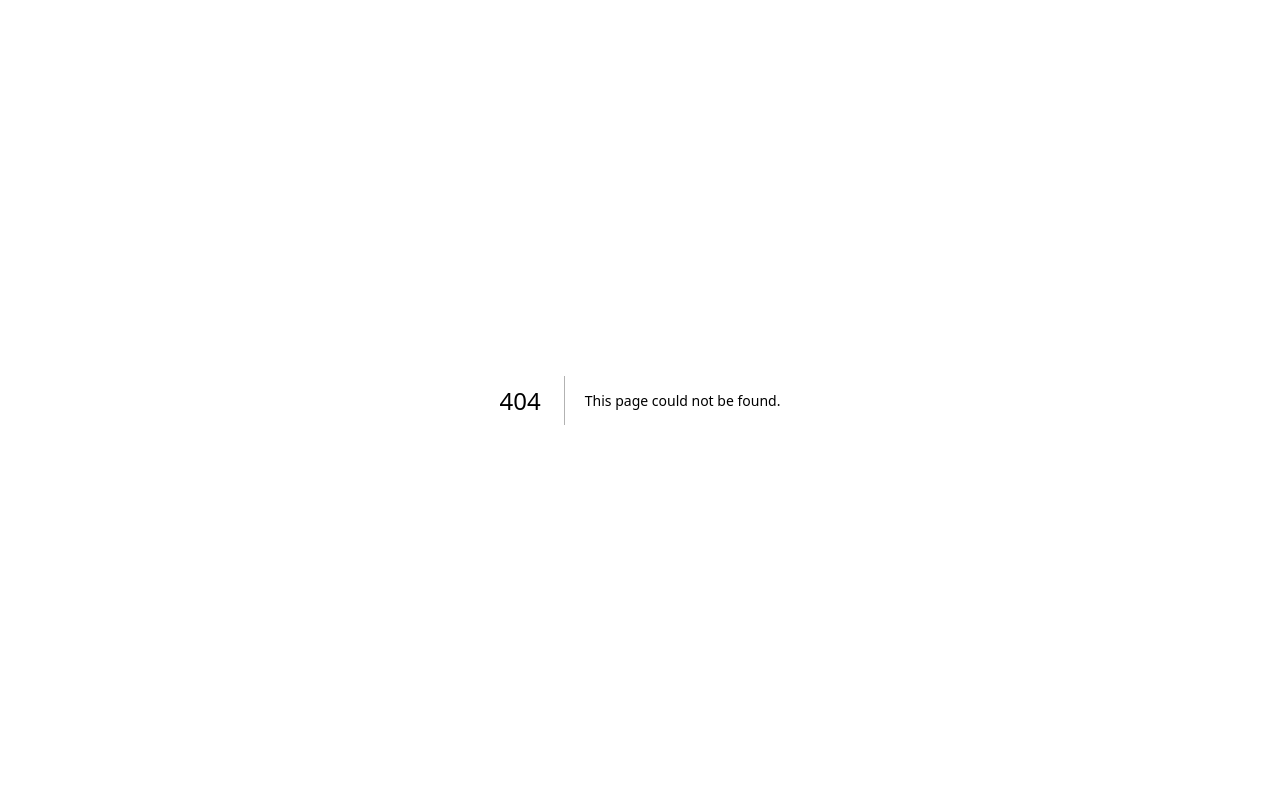
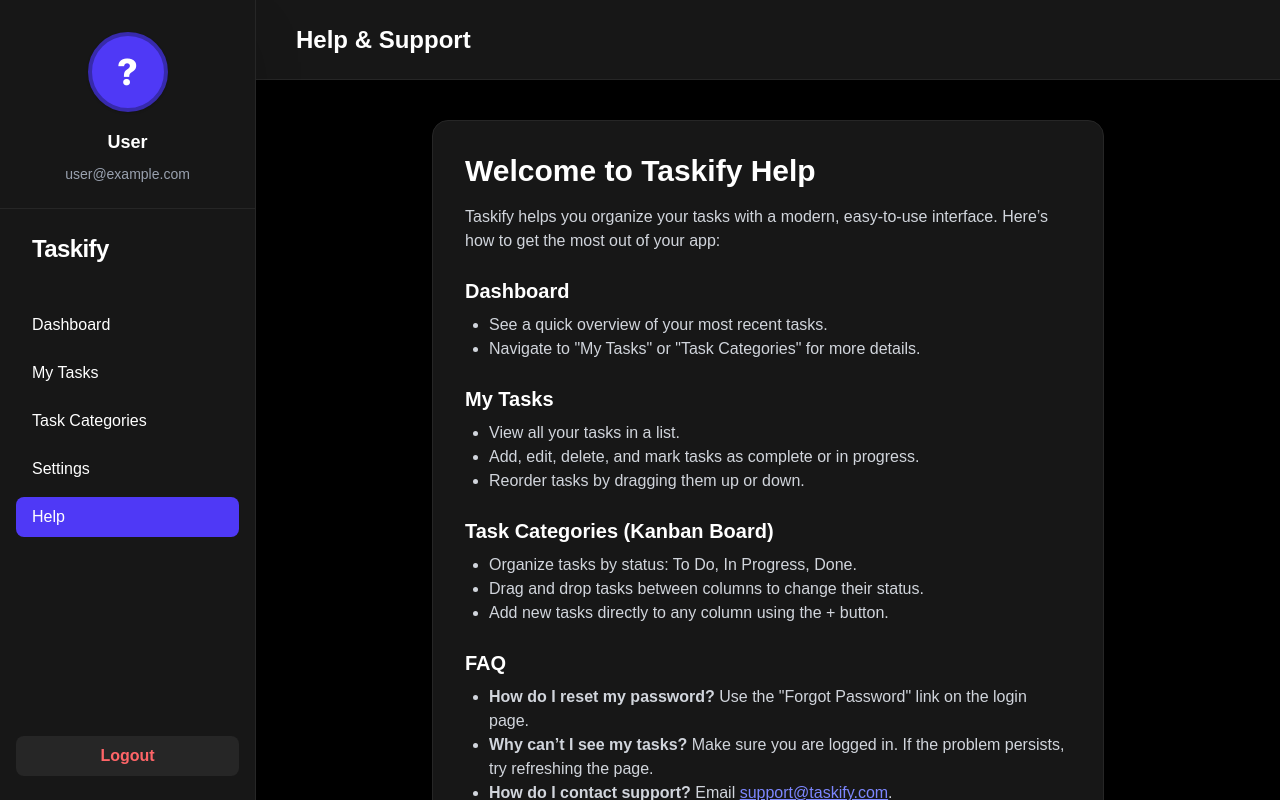
Before and after one commit to MayerS22/Taskify, a Next.js app in the folder taskify/frontend/: page /help in a window 1280 px wide. Before the commit this address had no page. Shown: the top 800 px of the page. Built offline with nearby package versions, Linux system fonts and the light colour scheme.

Commit message:
Add Help page component with sidebar navigation and help content; includes user profile section and FAQ for Taskify application.

```diff
--- /dev/null
+++ b/taskify/frontend/src/app/help/page.tsx
@@ -0,0 +1,84 @@
+"use client";
+import React from "react";
+import Link from "next/link";
+import { useRouter } from "next/navigation";
+
+export default function HelpPage() {
+  const currentTab = 'help';
+  // Dummy user info for sidebar
+  const user = null;
+  const userInitials = "?";
+
+  return (
+    <div className="min-h-screen flex bg-black">
+      {/* Sidebar (reuse from other pages) */}
+      <aside className="w-64 bg-neutral-900 shadow-2xl flex flex-col justify-between h-screen fixed left-0 top-0 z-20 border-r border-neutral-800">
+        <div>
+          <div className="flex flex-col items-center gap-2 pt-8 pb-6 border-b border-neutral-800">
+            <span className="w-20 h-20 rounded-full flex items-center justify-center text-4xl font-extrabold text-white bg-indigo-600 border-4 border-indigo-800 shadow select-none profile-anim transition-transform duration-200" style={{fontFamily: 'Inter, sans-serif'}}>
+              {userInitials}
+            </span>
+            <div className="text-lg font-semibold text-white mt-2">User</div>
+            <div className="text-sm text-gray-400">user@example.com</div>
+          </div>
+          <div className="px-8 py-6 text-2xl font-extrabold text-white tracking-tight">Taskify</div>
+          <nav className="flex flex-col gap-2 mt-4 px-4">
+            <Link href="/homepage" className={`py-2 px-4 rounded-lg font-medium transition sidebar-link ${currentTab === 'dashboard' ? 'bg-indigo-600 text-white' : 'text-white hover:bg-neutral-800'}`}>Dashboard</Link>
+            <Link href="/tasks" className={`py-2 px-4 rounded-lg font-medium transition sidebar-link ${currentTab === 'tasks' ? 'bg-indigo-600 text-white' : 'text-white hover:bg-neutral-800'}`}>My Tasks</Link>
+            <Link href="/categories" className={`py-2 px-4 rounded-lg font-medium transition sidebar-link ${currentTab === 'categories' ? 'bg-indigo-600 text-white' : 'text-white hover:bg-neutral-800'}`}>Task Categories</Link>
+            <Link href="/settings" className={`py-2 px-4 rounded-lg font-medium transition sidebar-link ${currentTab === 'settings' ? 'bg-indigo-600 text-white' : 'text-white hover:bg-neutral-800'}`}>Settings</Link>
+            <Link href="/help" className={`py-2 px-4 rounded-lg font-medium transition sidebar-link ${currentTab === 'help' ? 'bg-indigo-600 text-white' : 'text-white hover:bg-neutral-800'}`}>Help</Link>
+          </nav>
+        </div>
+        <div className="px-4 pb-6">
+          <button
+            onClick={() => {
+              localStorage.removeItem("access_token");
+              window.location.href = "/";
+            }}
+            className="block w-full text-center py-2 rounded-lg font-semibold text-red-400 bg-neutral-800 hover:bg-red-900 transition"
+          >
+            Logout
+          </button>
+        </div>
+      </aside>
+      {/* Main Content Area */}
+      <div className="flex-1 ml-64 flex flex-col min-h-screen">
+        <header className="w-full h-20 bg-neutral-900 shadow flex items-center px-10 border-b border-neutral-800 sticky top-0 z-10">
+          <div className="text-2xl font-bold text-white">Help & Support</div>
+        </header>
+        <main className="flex-1 flex flex-col items-center justify-start p-10 animate-fadeInUp">
+          <div className="max-w-2xl w-full bg-neutral-900 rounded-2xl shadow-2xl border border-neutral-800 p-8 text-white">
+            <h1 className="text-3xl font-bold mb-4">Welcome to Taskify Help</h1>
+            <p className="mb-6 text-gray-300">Taskify helps you organize your tasks with a modern, easy-to-use interface. Here’s how to get the most out of your app:</p>
+            <h2 className="text-xl font-bold mt-6 mb-2">Dashboard</h2>
+            <ul className="list-disc ml-6 mb-4 text-gray-300">
+              <li>See a quick overview of your most recent tasks.</li>
+              <li>Navigate to "My Tasks" or "Task Categories" for more details.</li>
+            </ul>
+            <h2 className="text-xl font-bold mt-6 mb-2">My Tasks</h2>
+            <ul className="list-disc ml-6 mb-4 text-gray-300">
+              <li>View all your tasks in a list.</li>
+              <li>Add, edit, delete, and mark tasks as complete or in progress.</li>
+              <li>Reorder tasks by dragging them up or down.</li>
+            </ul>
+            <h2 className="text-xl font-bold mt-6 mb-2">Task Categories (Kanban Board)</h2>
+            <ul className="list-disc ml-6 mb-4 text-gray-300">
+              <li>Organize tasks by status: To Do, In Progress, Done.</li>
+              <li>Drag and drop tasks between columns to change their status.</li>
+              <li>Add new tasks directly to any column using the + button.</li>
+            </ul>
+            <h2 className="text-xl font-bold mt-6 mb-2">FAQ</h2>
+            <ul className="list-disc ml-6 mb-4 text-gray-300">
+              <li><b>How do I reset my password?</b> Use the "Forgot Password" link on the login page.</li>
+              <li><b>Why can’t I see my tasks?</b> Make sure you are logged in. If the problem persists, try refreshing the page.</li>
+              <li><b>How do I contact support?</b> Email <a href="mailto:support@taskify.com" className="text-indigo-400 underline">support@taskify.com</a>.</li>
+            </ul>
+            <h2 className="text-xl font-bold mt-6 mb-2">Need more help?</h2>
+            <p className="text-gray-300">Contact our support team at <a href="mailto:support@taskify.com" className="text-indigo-400 underline">support@taskify.com</a>.</p>
+          </div>
+        </main>
+      </div>
+    </div>
+  );
+}
```
